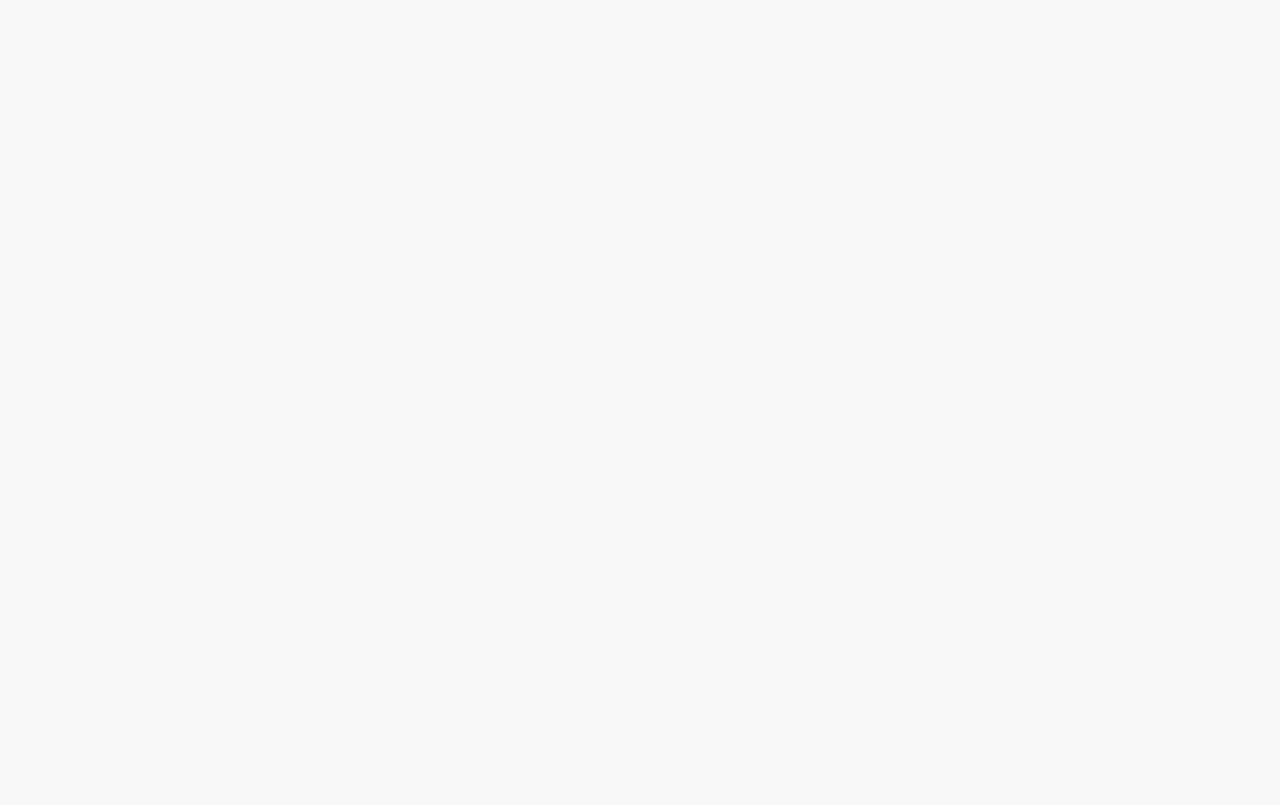
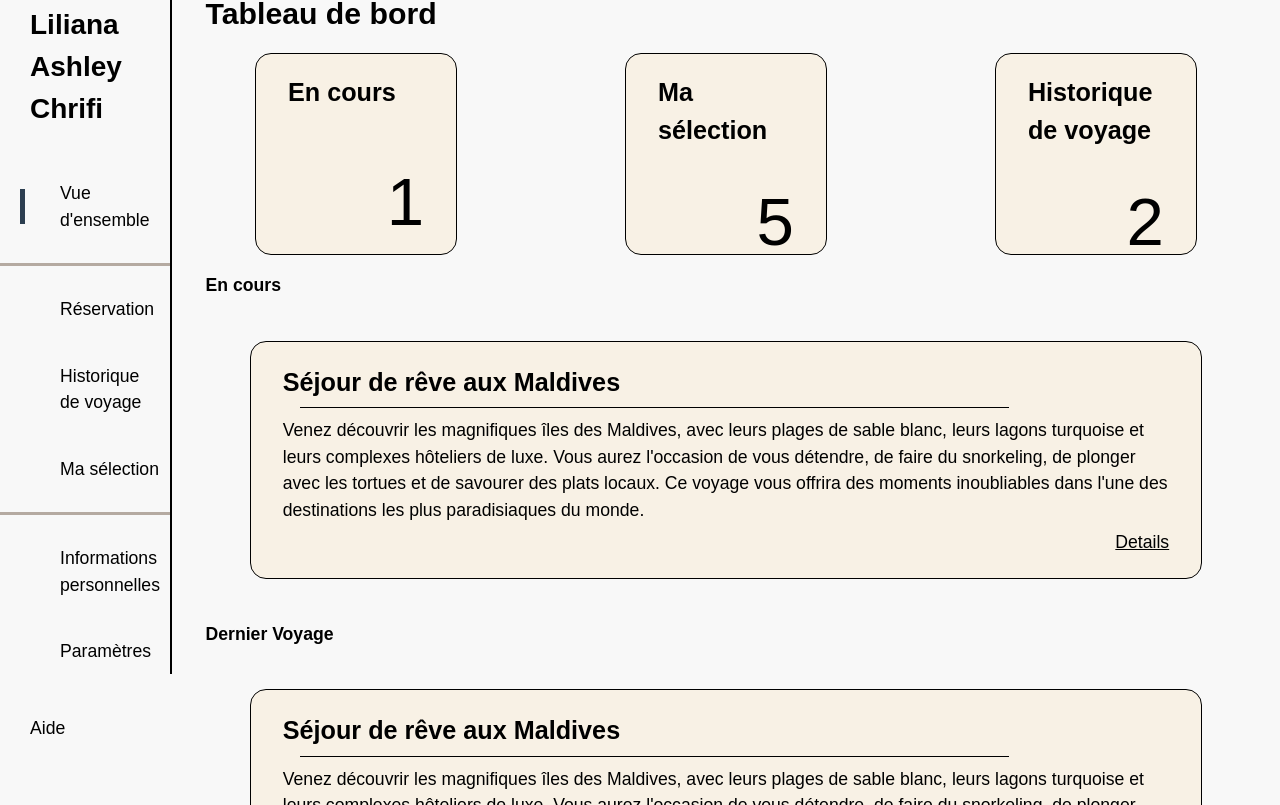
Before and after one commit to AshleyL45/front---odyssea, a React (Create React App) app: page /login in a window 1280 px wide. Shown: the part 915-1720 px from the top of the page. Before the commit the page ends 800 px from the top, so only its background shows below. Built offline with nearby package versions, Linux system fonts and the light colour scheme; no server answers; a web font is replaced by a local one.

Commit message:
Continued dashboard

```diff
--- a/src/App.tsx
+++ b/src/App.tsx
@@ -16,12 +16,14 @@ import Contact from "./pages/mainPages/company/Contact";
 import ReservationDetails from "./pages/mainPages/user/ReservationDetails";
 import Reservation from "./pages/mainPages/user/Reservation";
 import HomePage from "./pages/mainPages/HomePage";
+import ItineraryDetails from "./pages/mainPages/ItineraryDetails";
+import {MySelectionProvider} from "./contexts/MySelectionContext";
 
 function App() {
   return (
     <>
         <AuthProvider>
-
+            <MySelectionProvider>
                 <Routes>
                     <Route element={<ProtectedRoutes/>}>
                         <Route path="dashboard" element={<Dashboard/>}></Route>
@@ -33,6 +35,7 @@ function App() {
                         <Route path="login" element={<LoginPage/>}></Route>
                         <Route path="register" element={<RegisterPage/>}></Route>
                         <Route path="trips" element={<ItineraryListPage/>}></Route>
+                        <Route path="trip/tripId" element={<ItineraryDetails/>}></Route>
                         <Route path="cookies" element={<CookiesPolitic/>}></Route>
                         <Route path="legal" element={<LegalInformation/>}></Route>
                         <Route path="privacy" element={<PrivacyPreferences/>}></Route>
@@ -41,9 +44,9 @@ function App() {
                         <Route path="contact" element={<Contact/>}></Route>
                     </Route>
                 </Routes>
-
+            </MySelectionProvider>
         </AuthProvider>
-        {/*<Dashboard/>*/}
+        <Dashboard/>
 
 
 
--- /dev/null
+++ b/src/components/ReusableComponents/TripDashboard.tsx
@@ -0,0 +1,35 @@
+import {FC, JSX} from 'react';
+import {useNavigate, useParams} from "react-router-dom";
+import {Trip} from "../../@types/Trip";
+import styles from "../../styles/components/TripDashboard.module.css"
+import RemoveIcon from '@mui/icons-material/Remove';
+
+type DashboardProps = {
+    trip: Trip
+    page: "Overview" | "Reservations" | "Travel History" | "My selection" | "Personal information" | "Settings"
+}
+const TripDashboard: FC<DashboardProps> = ({trip, page}) => {
+    const navigate = useNavigate();
+    const {tripId} = useParams<{tripId: string}>()
+    return (
+        <div className={styles.tripDashboardContainer}>
+            <h2 className={styles.tripDashboardTitle}>{trip.itineraryName}</h2>
+            <hr/>
+            {page === "Travel History" && (
+                <p>Personnalisé</p> /*TODO : A changer avec le vrai type de la réservation*/
+            )}
+            {page === "My selection" && (
+                <RemoveIcon/>
+            )}
+
+            <p className={styles.tripDashboardDescription}>{trip.description}</p>
+            <p className={styles.tripDashboardDetails} onClick={() => navigate(`/trip/${trip.id}`)}>Details</p>
+            {page === "Reservations" && (
+                <p>Status : Réservé</p> /*TODO : A changer avec le vrai status de la réservation*/
+            )}
+
+        </div>
+    );
+};
+
+export default TripDashboard;
--- /dev/null
+++ b/src/components/dashboard/Overview.tsx
@@ -0,0 +1,34 @@
+import {FC, JSX} from 'react';
+import TripDashboard from "../ReusableComponents/TripDashboard";
+import {Trip} from "../../@types/Trip";
+import TripNumbers from "../../styles/components/TripNumbers";
+
+const Overview: ({}: {}) => JSX.Element = ({}) => {
+    const trip: Trip = {
+        id: 1,
+        itineraryName: "Séjour de rêve aux Maldives",
+        description: "Venez découvrir les magnifiques îles des Maldives, avec leurs plages de sable blanc, leurs lagons turquoise et leurs complexes hôteliers de luxe. Vous aurez l'occasion de vous détendre, de faire du snorkeling, de plonger avec les tortues et de savourer des plats locaux. Ce voyage vous offrira des moments inoubliables dans l'une des destinations les plus paradisiaques du monde.",
+        shortDescription: "Plages de rêve, luxe et plongée aux Maldives.",
+        price: 3999.99,
+        duration: 21
+    }
+
+    return (
+        <div>
+            <h1 style={{marginLeft: "2rem", marginTop: "1rem", marginBottom: "1rem", fontSize: "1.8rem"}}>Tableau de bord</h1>
+            <div style={{display: "flex", justifyContent: "space-between", width: "85%", margin: "auto"}}>
+                <TripNumbers title={"En cours"} number={1}/>
+                <TripNumbers title={"Ma sélection"} number={5}/>
+                <TripNumbers title={"Historique de voyage"} number={2}/>
+            </div>
+
+            <h2 style={{marginLeft: "2rem", marginTop: "1rem"}}>En cours</h2>
+            <TripDashboard trip={trip} page="Overview"/>
+
+            <h2 style={{marginLeft: "2rem", marginTop: "1rem"}}>Dernier Voyage</h2>
+            <TripDashboard trip={trip} page="Overview"/>
+        </div>
+    );
+};
+
+export default Overview;
--- /dev/null
+++ b/src/contexts/MySelectionContext.tsx
@@ -0,0 +1,98 @@
+import {createContext, FC, JSX, startTransition, useContext, useEffect, useOptimistic, useState} from 'react';
+import {Trip} from "../@types/Trip";
+import {get, post} from "../API/api";
+
+interface MySelectionProps {
+    favorites: Trip[];
+    handleAddToFavorites: (trip: Trip) => void;
+    handleRemoveFromFavorites: (trip: Trip) => void;
+}
+
+const MySelectionContext = createContext<MySelectionProps | null>(null);
+
+const getFavoritesFromLocalStorage = ():Trip[] => {
+    const storedFavorites = localStorage.getItem("favorites");
+    return storedFavorites ? JSON.parse(storedFavorites) : [];
+}
+
+export const MySelectionProvider: ({children}: { children: any }) => JSX.Element = ({children}) => {
+    const [favorites, setFavorites] = useState<Trip[]>(getFavoritesFromLocalStorage());
+
+    // Mise à jour de l'UI optimiste, documentation sur useOptimistic : https://react.dev/reference/react/useOptimistic
+    const [optimisticFavorites, setOptimisticFavorites] = useOptimistic(favorites,
+        (currentFavorites, action : any) => {
+        if(action.type === "add"){
+            return[...currentFavorites, action.payload]
+        } else if(action.type === "delete"){
+            return currentFavorites.filter((item) => item.id === action.payload.id)
+        }
+        return currentFavorites;
+    })
+
+    // Synchroniser les favoris de la BDD avec le localStorage
+    useEffect(() => {
+        const syncFavoritesWithDB = async () => {
+            try {
+                const serverFavorites = await get("/api/get-favorites"); //TODO à modifier avec le bon endpoint
+
+                if (JSON.stringify(serverFavorites) !== JSON.stringify(favorites)) {
+                    setFavorites(serverFavorites);
+                    localStorage.setItem("favorites", JSON.stringify(serverFavorites));
+                }
+            } catch (error) {
+                console.error("Erreur de synchronisation des favoris :", error);
+            }
+        };
+
+        syncFavoritesWithDB();
+    }, []);
+
+    const handleAddToFavorites = async (trip: Trip) => {
+        startTransition(() => {
+            setOptimisticFavorites({type: "add", payload: trip}) // Met à jour l'UI
+        });
+        try {
+            await post("/trip/add", trip); // TODO à modifier avec le bon endpoint
+
+            setFavorites((prevFavorites) => [...prevFavorites, trip]);
+            localStorage.setItem("favorites", JSON.stringify([...favorites, trip]));
+        } catch (e) {
+            console.error("Failed to add to favorites : ", e);
+        }
+    }
+
+    const handleRemoveFromFavorites = async (trip : Trip) => {
+        startTransition(() => {
+            setOptimisticFavorites({type: "delete", payload: trip})  // Met à jour l'UI
+        })
+
+        try {
+            await post("/trip/remove", trip); // TODO à modifier avec le bon endpoint
+            setFavorites((prevFavorites) => prevFavorites.filter((item) => item.id !== trip.id));
+            localStorage.setItem(
+                "favorites",
+                JSON.stringify(favorites.filter((item) => item.id !== trip.id))
+            );
+        } catch (e) {
+            console.error("Failed to delete from favorites : ", e);
+        }
+    }
+
+
+
+
+    return (
+        <MySelectionContext.Provider value={{ favorites: optimisticFavorites, handleAddToFavorites, handleRemoveFromFavorites,}}>
+            {children}
+        </MySelectionContext.Provider>
+    );
+};
+
+// Hook personnalisé
+export const useFavorites = () => {
+    const context = useContext(MySelectionContext);
+    if (!context) {
+        throw new Error("useFavorites must be used within a MySelectionProvider");
+    }
+    return context;
+};
--- a/src/pages/mainPages/user/Dashboard.tsx
+++ b/src/pages/mainPages/user/Dashboard.tsx
@@ -1,18 +1,25 @@
 import {FC, JSX, useState} from 'react';
 import SideBoard from "../../../components/SideBoard";
 import NavbarDashboard from "../../../components/NavbarDashboard";
+import Overview from "../../../components/dashboard/Overview";
+import TripDashboard from "../../../components/ReusableComponents/TripDashboard";
+import {Trip} from "../../../@types/Trip";
+import Reservation from "./Reservation";
 
 const Dashboard: ({}: {}) => JSX.Element = ({}) => {
     const [activePage, setActivePage] = useState<string>("Vue d'ensemble");
 
+
     return (
         <>
             <NavbarDashboard/>
+
             <div style={{display: "flex", justifyContent: "space-between"}}>
                 <SideBoard activePage={activePage} setActivePage={setActivePage} />
                 <div>
-                    {activePage === "Vue d'ensemble" && <p>Bienvenue sur la vue d'ensemble</p>}
-                    {activePage === "Réservation" && <p>Gestion des réservations</p>}
+
+                    {activePage === "Vue d'ensemble" && <Overview/>}
+                    {activePage === "Réservation" && <Reservation/>}
                     {activePage === "Historique de voyage" && <p>Historique des voyages</p>}
                     {activePage === "Ma sélection" && <p>Votre sélection</p>}
                     {activePage === "Informations personnelles" && <p>Vos informations personnelles</p>}
--- a/src/pages/mainPages/user/Reservation.tsx
+++ b/src/pages/mainPages/user/Reservation.tsx
@@ -1,10 +1,21 @@
 import {FC, JSX} from 'react';
+import TripDashboard from "../../../components/ReusableComponents/TripDashboard";
+import {Trip} from "../../../@types/Trip";
 
 
 const Reservation: ({}: {}) => JSX.Element = ({}) => {
+    const trip: Trip = {
+        id: 1,
+        itineraryName: "Séjour de rêve aux Maldives",
+        description: "Venez découvrir les magnifiques îles des Maldives, avec leurs plages de sable blanc, leurs lagons turquoise et leurs complexes hôteliers de luxe. Vous aurez l'occasion de vous détendre, de faire du snorkeling, de plonger avec les tortues et de savourer des plats locaux. Ce voyage vous offrira des moments inoubliables dans l'une des destinations les plus paradisiaques du monde.",
+        shortDescription: "Plages de rêve, luxe et plongée aux Maldives.",
+        price: 3999.99,
+        duration: 21
+    }
+
     return (
         <div>
-
+            <TripDashboard trip={trip} page={"Reservations"}/>
         </div>
     );
 };
--- /dev/null
+++ b/src/styles/components/TripDashboard.module.css
@@ -0,0 +1,36 @@
+.tripDashboardContainer {
+    width: 80%;
+    height: fit-content;
+    background-color: #F8F1E5;
+    border: 1px solid black;
+    border-radius: 16px;
+    padding: 16px 32px;
+    margin: 2.5rem auto;
+}
+
+.tripDashboardContainer * {
+    margin-top: 6px;
+    margin-bottom: 6px;
+}
+
+.tripDashboardTitle {
+    font-size: 1.5rem;
+}
+
+.tripDashboardContainer hr {
+    margin-left: 1rem;
+    border: none;
+    border-top: 1px solid black;
+    width: 80%;
+    height: 3px;
+}
+
+.tripDashboardDescription {
+
+}
+
+.tripDashboardDetails{
+    text-decoration: underline;
+    display: flex;
+    justify-content: flex-end;
+}
--- /dev/null
+++ b/src/styles/components/TripNumbers.tsx
@@ -0,0 +1,13 @@
+import {FC, JSX} from 'react';
+
+
+const TripNumbers: ({title, number}: { title: string; number: number }) => JSX.Element = ({title, number}) => {
+    return (
+        <div style={{width: 200, height: 200, backgroundColor: "#F8F1E5", borderRadius: 16, border: "1px solid black", display:"grid", gridTemplateColumns: "1fr", gridTemplateRows: "1fr"}}>
+            <h2 style={{justifySelf:"start", alignSelf:"start", padding: "20px 32px", fontSize: "1.5rem"}}>{title}</h2>
+            <p style={{justifySelf: "end", alignSelf: "end", padding: "2px 32px", fontSize: "4rem"}}>{number}</p>
+        </div>
+    );
+};
+
+export default TripNumbers;
```
Lines whose indentation alone changed are shown as unchanged.
